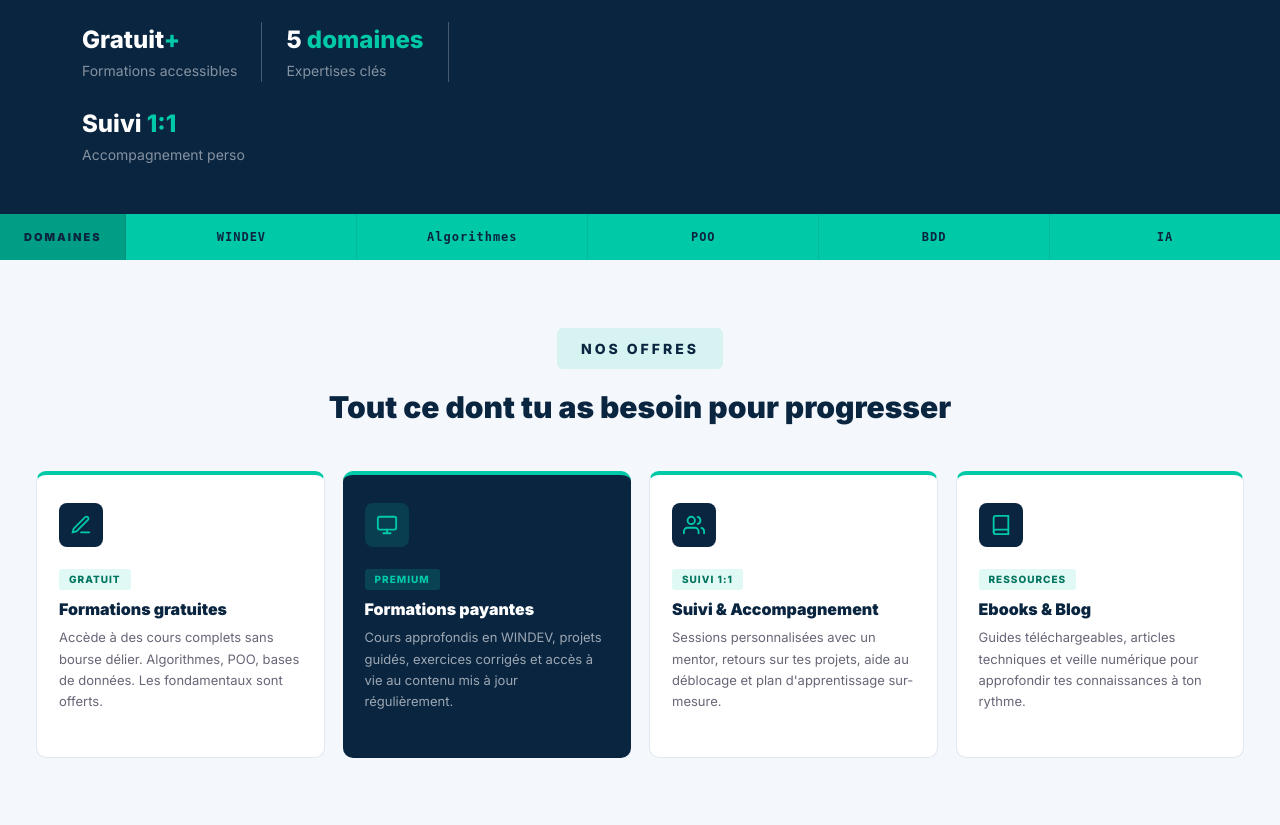
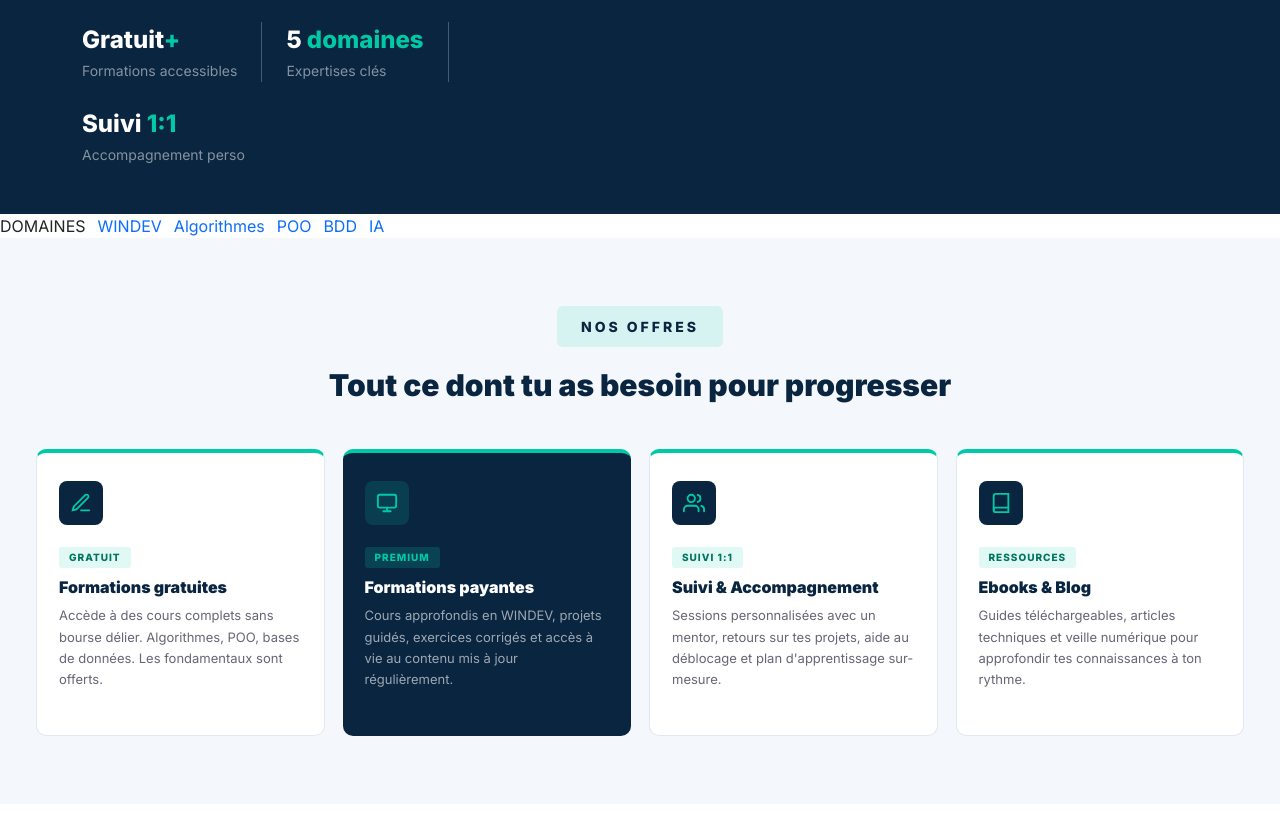
Before and after one commit to kym522/projet_cca, a Django app: page / in a window 1280 px wide. Shown: the part 561-1386 px from the top of the page. Run offline with Django 5.2, Linux system fonts and the light colour scheme.

Commit message:
Update home.html

```diff
--- a/pages/templates/pages/home.html
+++ b/pages/templates/pages/home.html
@@ -20,63 +20,8 @@
     display: inline-block;
   }
 
-  /* =============================================
-     BARRE DOMAINES — pleine largeur, badges espacés
-  ============================================= */
-  .domaines-bar {
-    background: #00C9A7;
-    padding: 0;
-    width: 100%;
-    box-sizing: border-box;
-  }
 
-  .domaines-bar__inner {
-    display: flex;
-    align-items: stretch;
-    width: 100%;
-  }
 
-  /* Label "DOMAINES :" fixe à gauche */
-  .domaines-bar__label {
-    background: #009e84;           /* légèrement plus sombre pour contraster */
-    color: #0A2540;
-    font-size: 11px;
-    font-weight: 900;
-    letter-spacing: 2px;
-    text-transform: uppercase;
-    padding: 14px 24px;
-    white-space: nowrap;
-    display: flex;
-    align-items: center;
-    flex-shrink: 0;
-    border-right: 1px solid rgba(0,0,0,0.08);
-  }
-
-  /* Chaque badge prend une part égale de l'espace restant */
-  .domaines-bar__badge {
-    flex: 1;
-    display: flex;
-    align-items: center;
-    justify-content: center;
-    padding: 14px 8px;
-    font-size: 12px;
-    font-weight: 800;
-    color: #0A2540;
-    font-family: monospace;
-    letter-spacing: 1px;
-    border-right: 1px solid rgba(0,0,0,0.08);
-    transition: background 0.15s;
-    text-decoration: none;
-    cursor: default;
-  }
-
-  .domaines-bar__badge:last-child {
-    border-right: none;
-  }
-
-  .domaines-bar__badge:hover {
-    background: rgba(0,0,0,0.06);
-  }
 
   /* =============================================
      GRILLES RESPONSIVES
@@ -113,6 +58,21 @@
   .card-ia {
     grid-column: span 2;
   }
+  .domaines-bar__inner {
+  display: flex;
+  align-items: center;
+  justify-content: flex-start; /* au lieu de space-between ou space-around */
+  gap: 12px; /* espace simple entre chaque élément */
+  width: auto; /* ne prend pas toute la largeur */
+}
+
+.domaines-bar__label {
+  flex: 0 0 auto; /* empêche l'étirement */
+}
+
+.domaines-bar__badge {
+  flex: 0 0 auto; /* empêche l'étirement */
+}
 
   /* =============================================
      CTA FINAL
```
